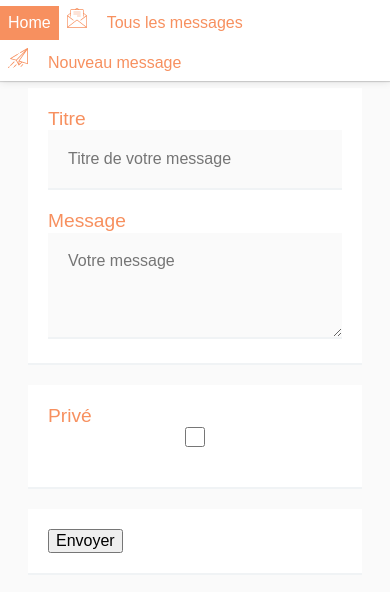
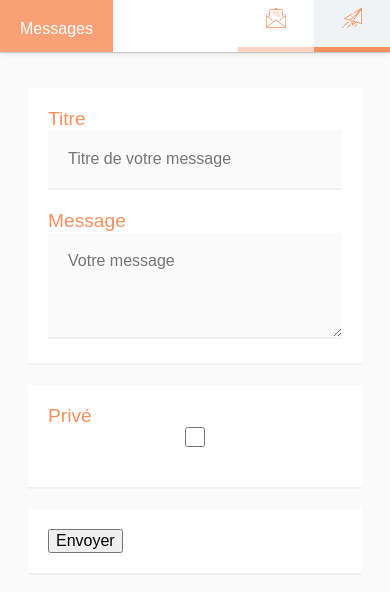
Before and after one commit to vince4128/message, a React (Create React App) app: page /create in a window 390 px wide. Shown: the top 592 px of the page. Built offline with nearby package versions, Linux system fonts and the light colour scheme; a web font is replaced by a local one.

Commit message:
Menu state
 - Add class to active link
 - Responsive improvement

```diff
--- a/src/components/Menu.js
+++ b/src/components/Menu.js
@@ -1,31 +1,45 @@
 import React from 'react';
-import { Link } from 'react-router-dom';
+import { Link, NavLink } from 'react-router-dom';
 
 import IconSend from './svg/IconSend';
 import IconBox from './svg/IconInbox';
 
 const Menu = () => {
   return (
-    <nav className="o-menu">
+    <nav className="o-menu" role="navigation">
       <ul>
         <li className="o-menu__element o-menu__element--logo">
-          <Link to={'/'}>Home</Link>
+          <Link to={'/'}>Messages</Link>
         </li>
         <li className="o-menu__element">
-          <Link to={'/'}>
+          <NavLink to={'/'} exact activeClassName="o-menu__element--selected">
             <i>
-              <IconBox width="20" height="20" fill={'#f7905f'} />
+              <IconBox
+                className="a-icon"
+                width="20"
+                height="20"
+                fill={'#f7905f'}
+              />
             </i>
-            Tous les messages
-          </Link>
+            <span>Tous les messages</span>
+          </NavLink>
         </li>
         <li className="o-menu__element">
-          <Link to={'/create'}>
+          <NavLink
+            to={'/create'}
+            exact
+            activeClassName="o-menu__element--selected"
+          >
             <i>
-              <IconSend width="20" height="20" fill={'#f7905f'} />
+              <IconSend
+                className="a-icon"
+                width="20"
+                height="20"
+                fill={'#f7905f'}
+              />
             </i>
-            Nouveau message
-          </Link>
+            <span>Nouveau message</span>
+          </NavLink>
         </li>
       </ul>
     </nav>
--- a/src/style/07_organism/_o-menu.scss
+++ b/src/style/07_organism/_o-menu.scss
@@ -1,66 +1,108 @@
 .o-menu {
+  display: block;
   position: fixed;
   top: 0;
   width: 100%;
-  list-style-type: none;
+  height: var(--space-xl);
   background-color: $white-color;
   box-shadow: var(--shadow-sm);
 
   ul {
+    display: flex;
+    justify-content: flex-end;
+    height: var(--space-xl);
+    list-style-type: none;
     padding: 0;
     margin: 0;
   }
 
   &__element {
-    display: inline-block;
+    &:hover {
+      background-color: $lightestgrey-color;
+    }
     a {
+      transition: all 0.3s ease;
+      height: 100%;
       display: block;
-      padding: var(--space-xs);
-      text-decoration: none;
+      padding: var(--space-xs) var(--space-md);
       color: $primary-color;
       font-size: var(--text-base-size);
-      &:hover {
-        background-color: $lightgrey-color;
-      }
+      border-bottom: 5px solid lighten($primary-color, 20%);
       i {
-        padding-right: var(--space-md);
+        padding: 0.75em var(--space-xs);
       }
     }
   }
 
   &__element--logo {
+    position: absolute;
+    left: 0;
+    height: 100%;
+    font-size: var(--font-base-size);
     text-align: center;
+    background-color: $primary-color;
+    &:hover {
+      background-color: lighten($primary-color, 5%);
+    }
     a {
+      padding-top: var(--space-md);
       border: none;
-      background-color: $primary-color;
       color: $white-color;
-      &:hover {
-        background-color: lighten($primary-color, 5%);
-      }
     }
   }
 
+  &__element a.o-menu__element--selected {
+    background-color: $lightgrey-color;
+    border-bottom: solid 5px $primary-color;
+  }
+
   @include mq('md') {
+    display: block;
     position: relative;
     width: 25%;
 
+    ul {
+      display: block;
+    }
+
     &__element {
+      height: calc(var(--space-lg) * 2);
       display: block;
-      border-left: solid 5px lighten($primary-color, 20%);
-      &:hover {
-        border-left: solid 5px $primary-color;
-      }
       a {
+        border-left: solid 5px lighten($primary-color, 20%);
+        border-bottom: none;
         display: block;
         padding: var(--space-md);
+        i {
+          padding-right: var(--space-md);
+        }
+        &:hover {
+          border-left: solid 5px lighten($primary-color, 10%);
+        }
       }
     }
 
     &__element--logo {
-      border: none;
+      position: relative;
+      a {
+        border: none;
+      }
       &:hover {
-        border: none;
         background-color: lighten($primary-color, 10%);
+      }
+    }
+
+    &__element a.o-menu__element--selected {
+      border-left: solid 5px $primary-color;
+      border-bottom: none;
+      background-color: $lightgrey-color;
+    }
+  }
+
+  @include mq('sm', 'max') {
+    &__element {
+      span {
+        display: none;
       }
     }
   }
```
